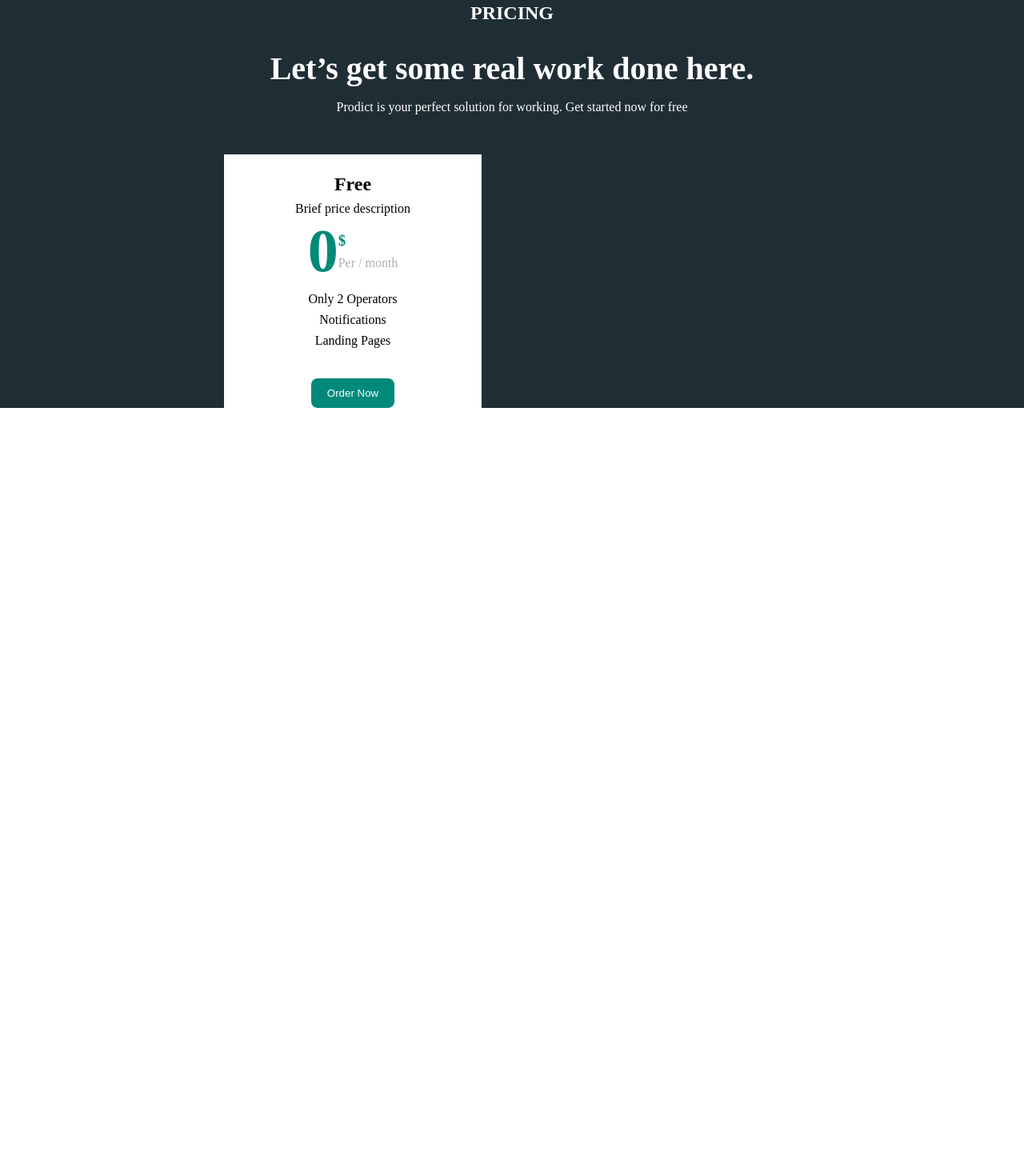
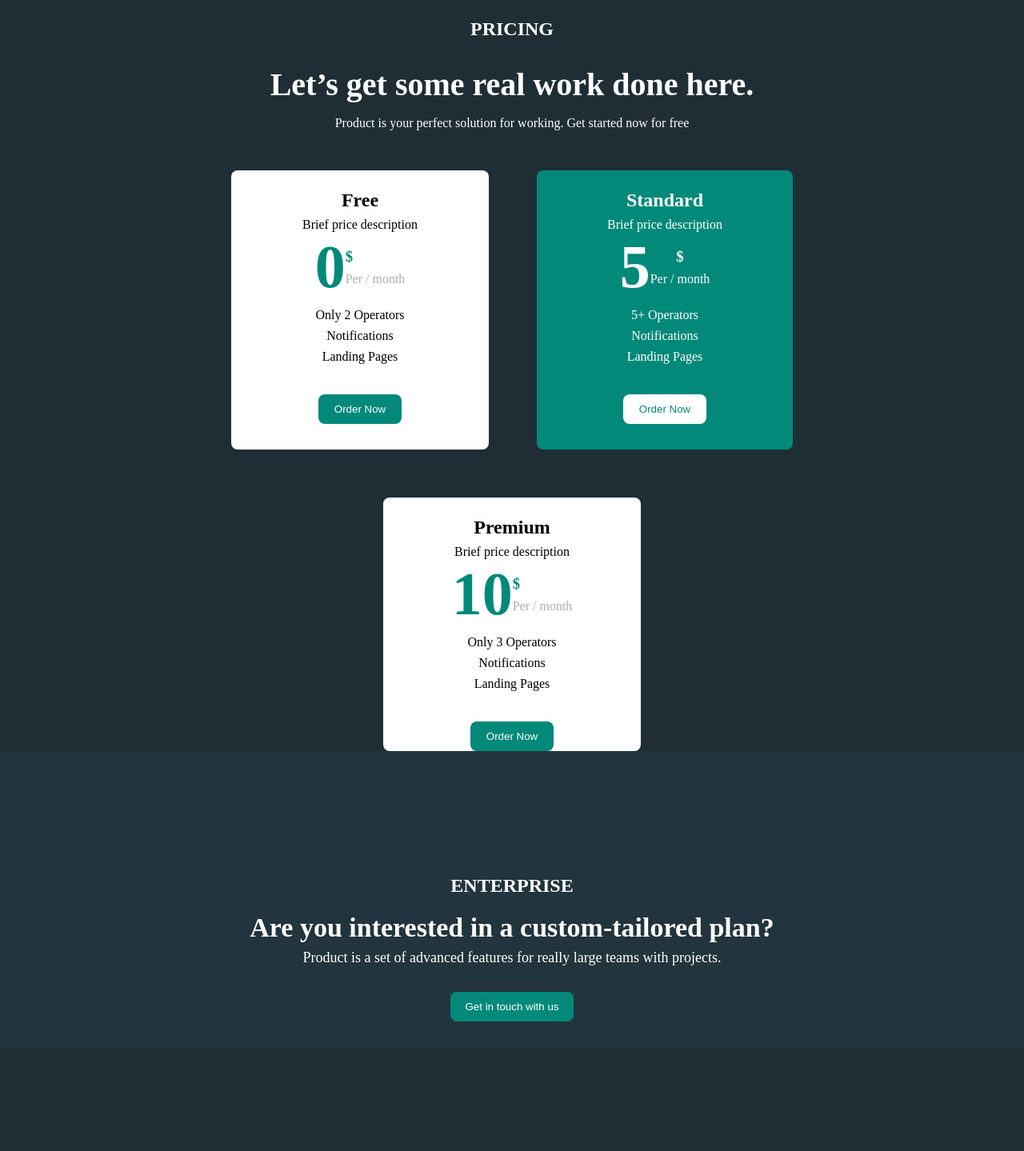
Before and after one commit to Azamatjon-developer/exam-month3-, a plain HTML site: page index.html in a window 1280 px wide. Shown: the part 124-1563 px from the top of the page at 80% size. Before the commit the page ends 800 px from the top, so only its background shows below. Drawn offline with Linux system fonts and the light colour scheme.

Commit message:
main product done

```diff
--- a/index.html
+++ b/index.html
@@ -14,7 +14,7 @@
             <!-- nav starts -->
             <nav>
                 <div class="nav_logo">
-                    <img src="./img/logo.png" alt="logo">
+                    <img  src="./img/logo.png" alt="logo">
                     <h2>Product </h2>
                 </div>
                 <div class="nav_items">
@@ -29,20 +29,23 @@
                         <button class="nav_btn_sign_up">
                             Sign Up
                         </button>
-                        <img src="./img/nav-img.svg" alt="nav-img">
-
+                        <img class="nav_img" src="./img/nav-img.svg" alt="nav-img">
                         <span><i class="fa-solid fa-bars"></i></span>
                     </ul>
                 </div>
             </nav>
             <!-- nav finish  -->
+        </div>
+    </header>
+    <main>
+        <!-- header_zero starts  -->
         <section class="header_hero">
             <div class="container">
                 <div class="header_hero_desc">
-                        <h2 class="hero_sublitle">PRICING</h2>
+                    <h2 class="hero_subtitle">PRICING</h2>
                     <div class="hero_price_info">
                         <h3 class="hero_heading">Let’s get some real work done here.</h3>
-                            <p class="hero_text"> Prodict is your perfect solution for working. Get started now for free</p>
+                        <p class="hero_text"> Product is your perfect solution for working. Get started now for free</p>
                     </div>
                 </div>
 
@@ -64,27 +67,104 @@
                         <button type="submit" class="hero_btn">
                             Order Now
                         </button>
+                    </li>
+                    <li class="box_blue">
+                        <h2>Standard</h2>
+                        <p>Brief price description</p>
+                        <div class="hero_box_price">
+                            <h3 class="zero">5</h3>
+                            <div class="box_zero">
+                                <h3>$</h3>
+                                <p>Per / month</p>
+                            </div>
+                        </div>
+                        <p>5+ Operators</p>
+                        <p>Notifications</p>
+                        <p>Landing Pages</p>
 
+                        <button type="submit" class="hero_btn">
+                            Order Now
+                        </button>
+                    </li>
+                    <li class="hero_box">
+                        <h2>Premium</h2>
+                        <p>Brief price description</p>
+                        <div class="hero_box_price">
+                            <h3 class="zero">10</h3>
+                            <div class="box_zero">
+                                <h3>$</h3>
+                                <p>Per / month</p>
+                            </div>
+                        </div>
+                        <p>Only 3 Operators</p>
+                        <p>Notifications</p>
+                        <p>Landing Pages</p>
+
+                        <button type="submit" class="hero_btn">
+                            Order Now
+                        </button>
                     </li>
                 </ul>
+           </div>
+        </section>
+        <!-- header_zero finish  -->
 
+        <!-- main_price  starts -->
+        <section class="main_price">
+            <h2>ENTERPRISE</h2>
+            <h3>Are you interested  in a custom-tailored plan?</h3>
+            <p>Product is a set of advanced features for really large teams with projects.</p>
+            <button type="submit" class="main_price_btn">Get in touch with us</button>
+        </section>
+        <!-- main_price  finish  -->
 
+        <!-- main-product starts -->
+        <section class="main_product">
+            <div class="container">
+                <h2>Product is being used with great effects alongside:</h2>
+                <div class="product_all">
+                    <div class="product_left">
+                        <img  class="product_left-img" src="./img/amico.png" alt="product_left">
+                        <img class="left_media" src="./img/product-media.png" alt="">
 
-
-                    <!-- <div class="header_hero_boxes">
-                        <div class="header_hero_box">
-
-                            <h3>Free</h3>
-
-
+                    </div>
+                    <div class="product_right">
+                       <div>
+                        <div class="product_right_box">
+                            <img src="./img/product-right-img.png" alt="product-right-img">
+                            <h3>Enterpreneur</h3>
+                        </div>
+                        <p>Product is a great way to help medium and samall enterprise owners achieve their goals</p>
+                       </div>
+                       <div>
+                        <div class="product_right_box">
+                            <img src="./img/product-right-img.png" alt="product-right-img">
+                            <h3>Enterpreneur</h3>
+                        </div>
+                        <p>Product is a great way to help medium and samall enterprise owners achieve their goals</p>
+                       </div>
+                       <div>
+                        <div class="product_right_box">
+                            <img src="./img/product-right-img.png" alt="product-right-img">
+                            <h3>Enterpreneur</h3>
+                        </div>
+                        <p>Product is a great way to help medium and samall enterprise owners achieve their goals</p>
+                       </div>
+                    </div>
 
 
                 </div>
-                    </div> -->
             </div>
+        </section>
+        <!-- main-product finish -->
 
+
+        <section class="answers">
+            <div class="answers-info">
+                <h2>Frequently asked question</h2>
+                <h3>Something is not clear? You need help? Check our FAQ section</h3>
+            </div>
         </section>
-        </div>
-    </header>
+    </main>
 </body>
 </html>
--- a/scss/blocks/_hero.scss
+++ b/scss/blocks/_hero.scss
@@ -1,11 +1,13 @@
 .header_hero{
-    max-width: 1110px;
+    // border:  1px solid red;
+    // max-width: 1610px;
 
     .header_hero_desc{
         color: #fff;
         padding-top: 50px;
 
-        .hero_sublitle{
+        .hero_subtitle{
+
             text-align: center;
         }
         .hero_heading{
@@ -24,11 +26,21 @@
 
 
     .hero_boxes{
+        max-width:1120;
+        display: flex;
+        justify-content:center;
+        align-content: center;
+        gap: 60px;
+        flex-wrap: wrap;
         padding-top: 50px;
+
+
+
         .hero_box{
             background-color: #fff;
-            max-width: 322px;
+            width: 322px;
             text-align: center;
+            border-radius: 8px;
             h2{
                 text-align: center;
                 font-weight: 700;
@@ -40,9 +52,7 @@
                 font-size: 16px;
                 text-align:center;
                 padding-top: 8px;
-
             }
-
             .hero_btn{
                 padding: 11px 20px;
                 border:none;
@@ -50,24 +60,16 @@
                 border-radius: 8px;
                 margin-top: 38px;
                 color:#fff;
-
-
             }
-
             .hero_box_price{
                 text-align: center;
                 display: flex;
                 justify-content: center;
                 align-items: center;
-
-
-
                 .zero{
                     font-size: 76px;
 
                 }
-
-
                 .box_zero{
                     text-align: start;
                     p{
@@ -82,11 +84,58 @@
 
                 }
             }
+        }
+    }
+}
 
+
+.box_blue{
+    background-color: #02897A;
+    width: 320px;
+    text-align: center;
+    border-radius: 8px;
+    color:#fff;
+    h2{
+        text-align: center;
+        font-weight: 700;
+        font-size: 24px;
+        padding-top: 24px;
+    }
+    p{
+        font-weight: 400;
+        font-size: 16px;
+        text-align:center;
+        padding-top: 8px;
+    }
+    .hero_btn{
+        padding: 11px 20px;
+        border:none;
+        background-color: #fff;
+        border-radius: 8px;
+        margin: 38px 0px 32px;
+        color:#02897A;
+    }
+    .hero_box_price{
+        text-align: center;
+        display: flex;
+        justify-content: center;
+        align-items: center;
+        .zero{
+            font-size: 76px;
+
+        }
+        .box_zero{
+            color:#fff;
+            p{
+                color:#fff;
+
+            }
 
         }
 
+        h3{
+            color:#fff;
+
+        }
     }
-
-
 }
--- /dev/null
+++ b/scss/blocks/_main_price.scss
@@ -0,0 +1,57 @@
+.main_price{
+    background-color: #22343D;
+    padding: 150px 10px 0px 10px;
+    text-align: center;
+    h2{
+        font-size: 24px;
+        text-align: center;
+        font-weight: 600;
+        line-height: 36px;
+        color:#fff;
+    }
+
+    h3{
+        font-size: 34px;
+        font-weight: 700;
+        text-align: center;
+        padding-top: 16px;
+        color:#fff;
+
+    }
+    p{
+        font-weight: 400;
+        font-size: 18px;
+        color:#fff;
+        padding-top: 8px;
+        text-align: center;
+    }
+    .main_price_btn{
+        padding: 11px 18px;
+        color:#fff;
+        background-color: #02897A;
+        border:none;
+        border-radius: 8px;
+        cursor: pointer;
+        margin:32px 0px 32px 0px;
+
+    }
+}
+
+
+@media (max-width:700px) {
+    .main_price{
+        padding-top: 100px;
+        h2{
+            font-size: 18px;
+
+        }
+        h3{
+            font-size: 26px;
+
+        }
+        p{
+            font-size: 14px;
+        }
+    }
+
+}
--- /dev/null
+++ b/scss/blocks/_main_product.scss
@@ -0,0 +1,72 @@
+.main_product{
+
+    h2{
+        font-size: 34px;
+        margin-bottom: 52px;
+        text-align: center;
+        padding-top: 150px;
+        color:#fff;
+        font-weight: 700;
+        line-height: 51px;
+
+    }
+
+    .product_all{
+        display: flex;
+        flex-wrap: wrap;
+        justify-content: center;
+        align-items: center;
+        gap: 60px;
+
+    }
+
+    .product_left{
+       .left_media{
+        display: none;
+       }
+    }
+
+
+    .product_right{
+
+        p{
+            font-weight: 400;
+            color:#fff;
+            padding-top: 16px;
+            max-width: 500px;
+            margin-bottom: 32px;
+        }
+        .product_right_box{
+            display: flex;
+            align-items: center;
+            gap: 18px;
+
+
+            h3{
+                font-weight: 600;
+                font-size: 24px;
+                color:#fff;
+
+            }
+        }
+    }
+
+}
+
+
+@media (max-width:600px) {
+    .main_product{
+    .product_left{
+       .product_left-img{
+         display: none;
+
+       }
+       .left_media{
+        display: block;
+       }
+    }
+
+    }
+
+
+}
--- a/scss/blocks/_nav.scss
+++ b/scss/blocks/_nav.scss
@@ -1,8 +1,8 @@
 nav{
     display: flex;
-    justify-content: space-around;
+    justify-content: space-between;
     align-items: center;
-    padding: 20px 0px;
+    padding: 30px 0px;
 
     .nav_logo{
         display: flex;
@@ -53,7 +53,6 @@ nav{
 
 .nav_item a:hover{
     color:#02897A;
-    font-size: 22px;
     transition: all 0.5s linear;
 
 }
@@ -72,7 +71,7 @@ nav{
    .nav_btn_sign_in{
     display: none;
    }
-   img{
+   .nav_img{
     display: none;
    }
   nav{
--- a/scss/main.scss
+++ b/scss/main.scss
@@ -1,7 +1,8 @@
 @import "./blocks/header";
 @import "./blocks/nav";
 @import "./blocks/hero";
-
+@import "./blocks/main_price";
+@import "./blocks/main_product";
 
 
 
@@ -15,7 +16,6 @@
     text-decoration: none;
 
 }
-
 .container{
     margin: 0 auto;
     padding-left: 140px;
@@ -23,7 +23,6 @@
     background-color: #1F2E35;
 
 }
-
 
 
 @media (max-width:648px) {
```
Also changed, not shown: css/main.min.css, img/amico.png (added), img/product-media.png (added), img/product-right-img.png (added), 1 other file. Lines whose indentation alone changed are shown as unchanged.
